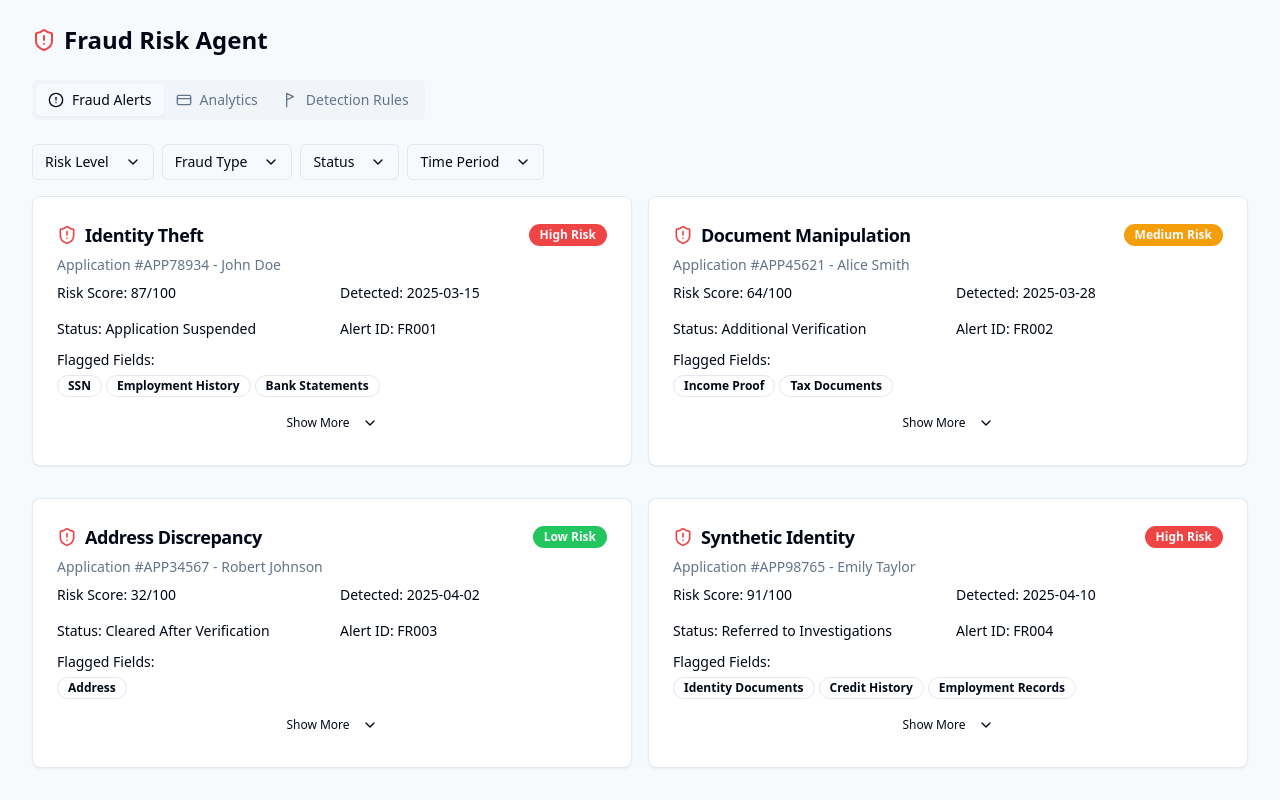
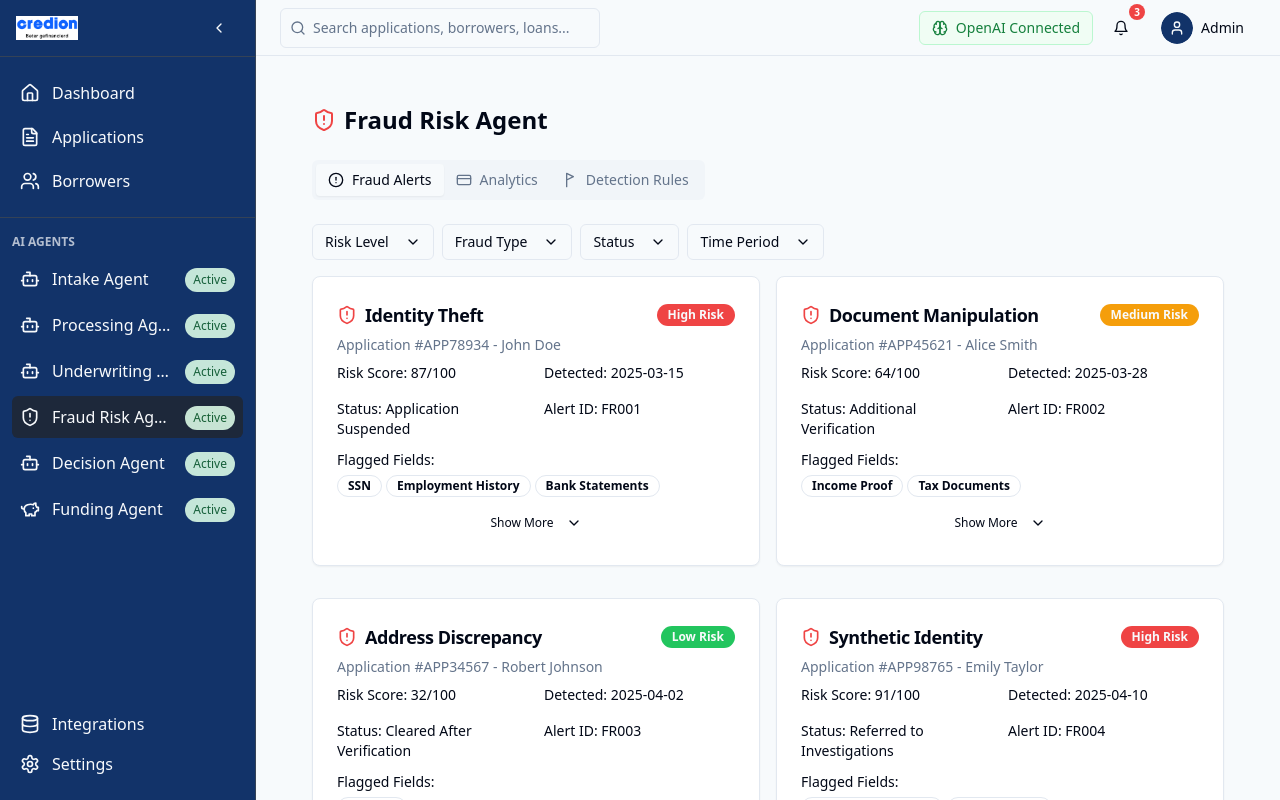
Before and after one commit to monsterindian/originate-ai-agents, a React (Vite) app: page /agents/fraud-risk in a window 1280 px wide. Shown: the top 800 px of the page. Built offline with nearby package versions, Linux system fonts and the light colour scheme.

Commit message:
Fix: Ensure sidebar is always present
Ensure the sidebar is always visible on every page, including the "Funding Recommendation Agent" page, to improve navigation.

```diff
--- a/src/pages/agents/FraudRiskAgent.tsx
+++ b/src/pages/agents/FraudRiskAgent.tsx
@@ -1,5 +1,5 @@
-
 import React, { useState } from "react";
+import MainLayout from "@/components/layout/MainLayout";
 import { Card, CardContent, CardDescription, CardHeader, CardTitle } from "@/components/ui/card";
 import { Tabs, TabsContent, TabsList, TabsTrigger } from "@/components/ui/tabs";
 import { Separator } from "@/components/ui/separator";
@@ -365,6 +365,7 @@ const FraudRules = () => {
 
 const FraudRiskAgent = () => {
   return (
+    <MainLayout>
       <div className="container mx-auto py-6">
         <div className="flex items-center mb-6">
           <ShieldAlert className="mr-2 h-6 w-6 text-red-500" />
@@ -440,6 +441,7 @@ const FraudRiskAgent = () => {
           </TabsContent>
         </Tabs>
       </div>
+    </MainLayout>
   );
 };
 
--- a/src/pages/agents/FundingAgent.tsx
+++ b/src/pages/agents/FundingAgent.tsx
@@ -1,5 +1,5 @@
-
 import React, { useState } from "react";
+import MainLayout from "@/components/layout/MainLayout";
 import {
   Card,
   CardContent,
@@ -757,6 +757,7 @@ const FundingAgent = () => {
   };
 
   return (
+    <MainLayout>
       <div className="container mx-auto p-6 space-y-6">
         <div className="flex flex-col md:flex-row justify-between items-start md:items-center gap-4">
           <div>
@@ -1086,6 +1087,7 @@ const FundingAgent = () => {
           </TabsContent>
         </Tabs>
       </div>
+    </MainLayout>
   );
 };
 
```
Lines whose indentation alone changed are shown as unchanged.
